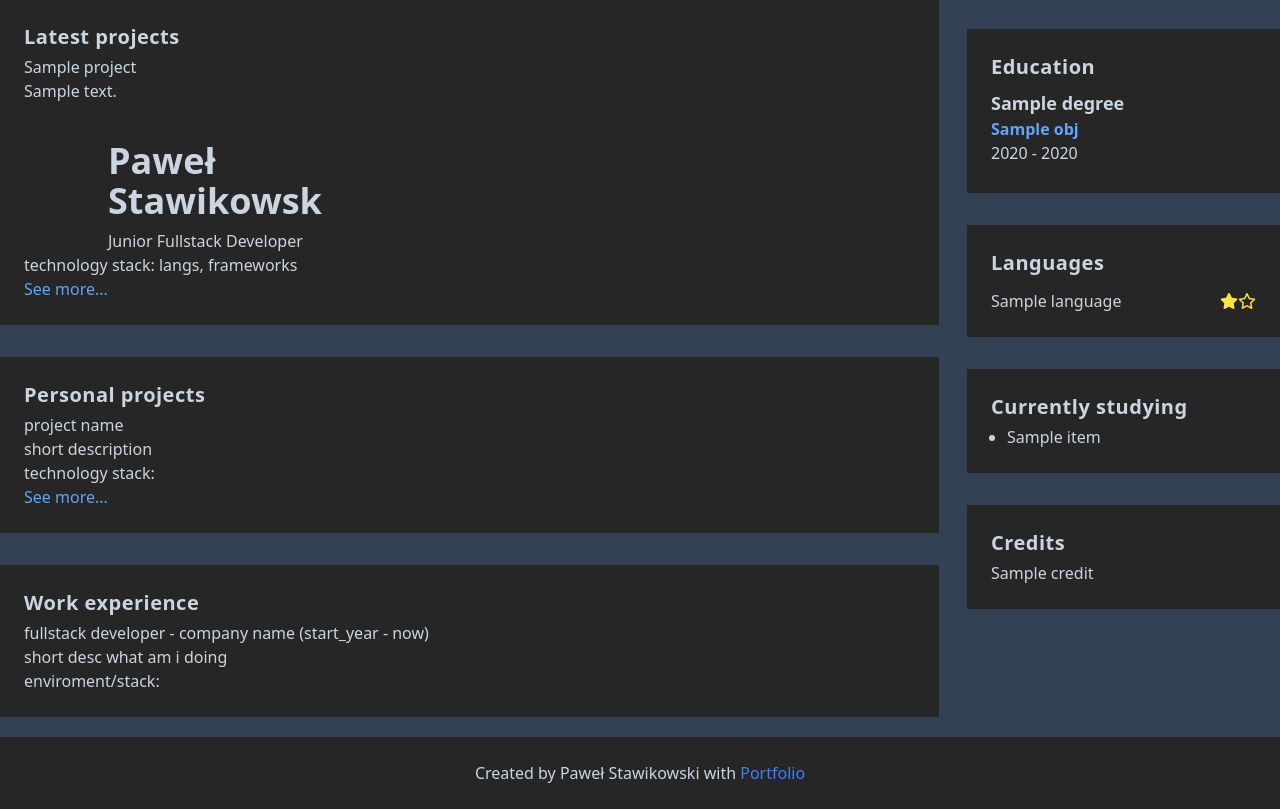
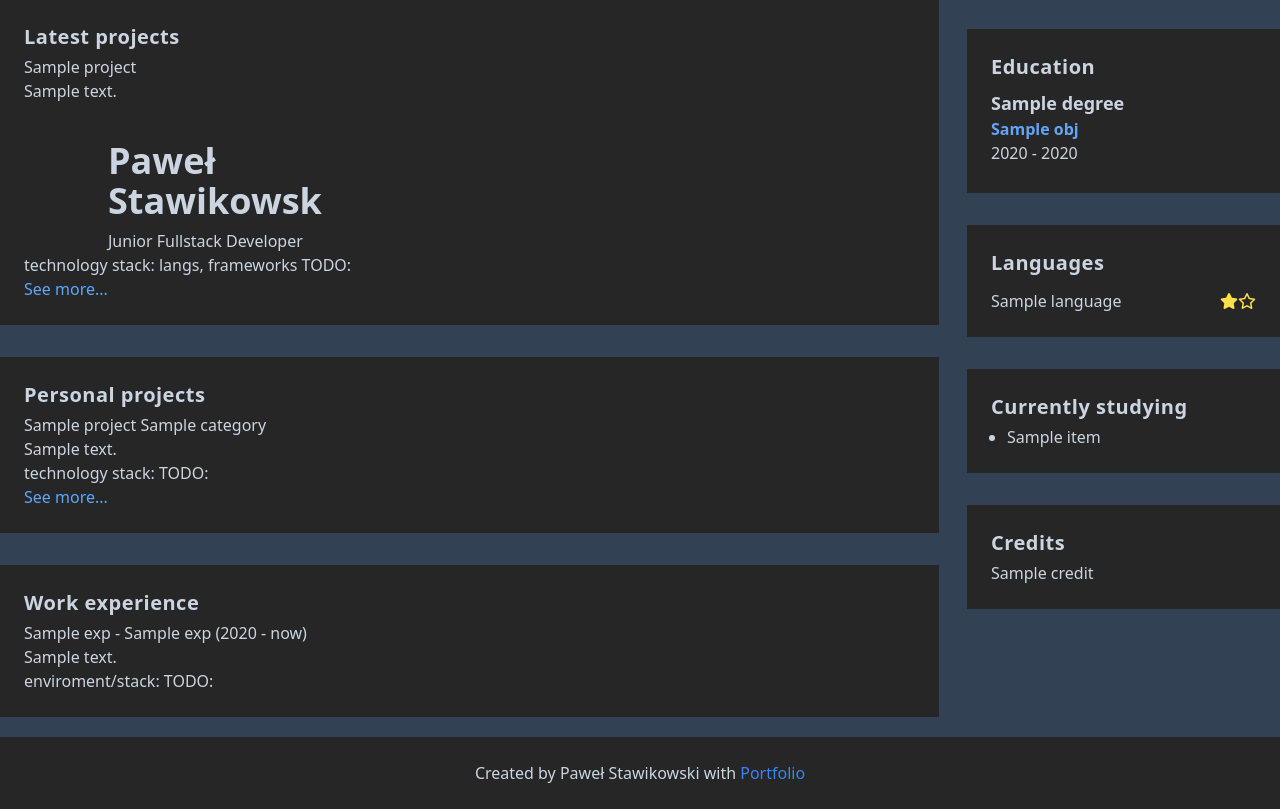
Before and after one commit to Pawikoski/portfolio, a Django app: template templates/index.html in a window 1280 px wide. Shown: the part 643-1452 px from the top of the page. Run offline with Django 4.2, Linux system fonts and the light colour scheme; the template is opened without the code that fills it: most values are stand-ins (such as "Sample title", 1, 10 or a date in 2020); some libraries are stand-ins or nearby versions.

Commit message:
Personal projects and workd experience sections in template

```diff
--- a/portfolio_app/admin.py
+++ b/portfolio_app/admin.py
@@ -1,5 +1,5 @@
 from django.contrib import admin
-from .models import Skill, Technology, Tool, Ide, Framework, About, OperatingSystem, Social, Contact, LatestProject, Language, CurrentlyStudying, Education, Personal, Credit
+from .models import Skill, Technology, Tool, Ide, Framework, About, OperatingSystem, Social, Contact, LatestProject, Language, CurrentlyStudying, Education, Personal, Credit, Experience, PersonalProject
 
 # Register your models here.
 admin.site.register(Technology)
@@ -19,3 +19,5 @@
 admin.site.register(Personal)
 admin.site.register(Skill)
 admin.site.register(Credit)
+admin.site.register(Experience)
+admin.site.register(PersonalProject)
--- a/portfolio_app/views.py
+++ b/portfolio_app/views.py
@@ -1,5 +1,5 @@
 from django.shortcuts import render
-from .models import About, CurrentlyStudying, LatestProject, Personal, Skill, Language, Education, Credit
+from .models import About, CurrentlyStudying, Experience, LatestProject, Personal, PersonalProject, Skill, Language, Education, Credit
 
 
 # Create your views here.
@@ -28,6 +28,8 @@
         "personal_data": Personal.objects.first(),
         "skills": Skill.objects.all(),
         "credits": Credit.objects.all(),
+        "work_experience": Experience.objects.all(),
+        "personal_projects": PersonalProject.objects.all()
     }
 
     return render(request, "index.html", context=context)
--- a/templates/index.html
+++ b/templates/index.html
@@ -31,7 +31,7 @@
           {% if project.project_url %}
           <iframe src="{{ project.project_url }}" frameborder="0" seamless></iframe>
           {% endif %}
-          <p>technology stack: langs, frameworks</p>
+          <p>technology stack: langs, frameworks TODO:</p>
         </div>
       {% endfor %}
       <a href="" class="text-blue-400">See more...</a>
@@ -39,21 +39,25 @@
     </div>
     <div class="other-projects box">
       <p class="text-xl pb-1 font-bold tracking-wide font-sans">Personal projects</p>
+      {% for project in personal_projects %}
       <div class="side-project">
-        <a href="#">project name</a>
-        <p>short description</p>
-        <p>technology stack: </p>
+        <a href="#">{{ project.name }}</a>
+        {{ project.category }}
+        <p>{{ project.short_description }}</p>
+        <p>technology stack: TODO:</p>
       </div>
-
+      {% endfor %}
       <a href="" class="text-blue-400">See more...</a>
     </div>
     <div class="experience box">
       <p class="text-xl pb-1 font-bold tracking-wide font-sans">Work experience</p>
+      {% for exp in work_experience %}
       <div class="experience-position">
-        <p>fullstack developer - company name (start_year - now)</p>
-        <p>short desc what am i doing</p>
-        <p>enviroment/stack:</p>
+        <p>{{ exp.title }} - {{ exp.company_name }} ({{ exp.start_date|date:"Y" }} - now)</p>
+        <p>{{ exp.short_description }}</p>
+        <p>enviroment/stack: TODO:</p>
       </div>
+      {% endfor %}
     </div>
 
   </div>
```
